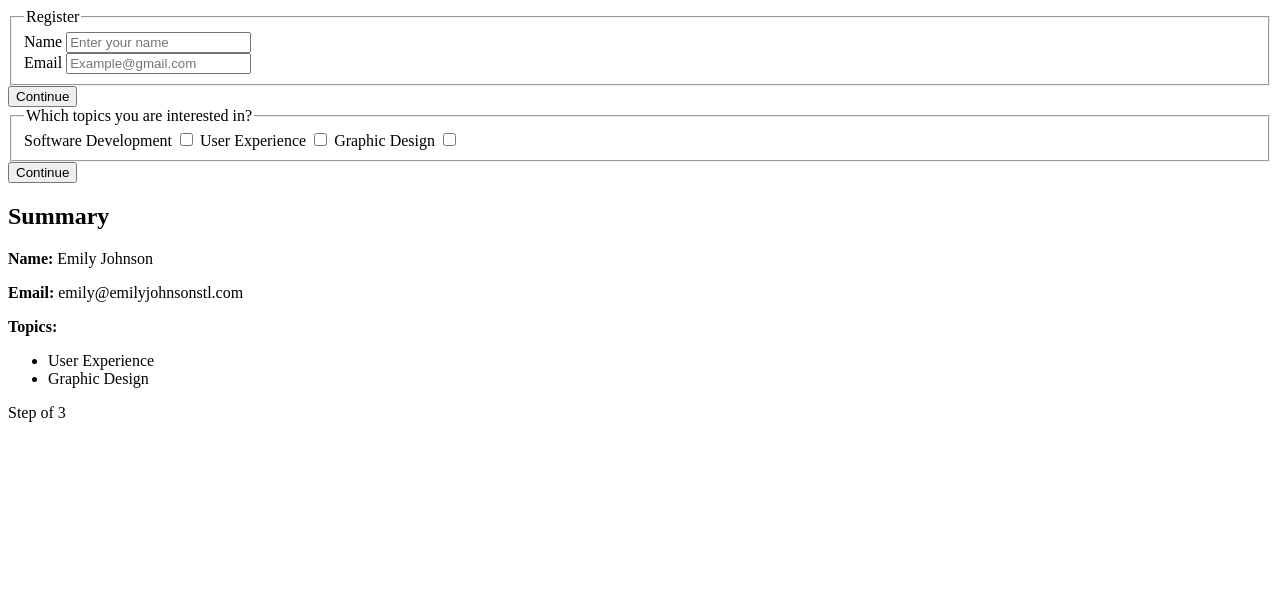
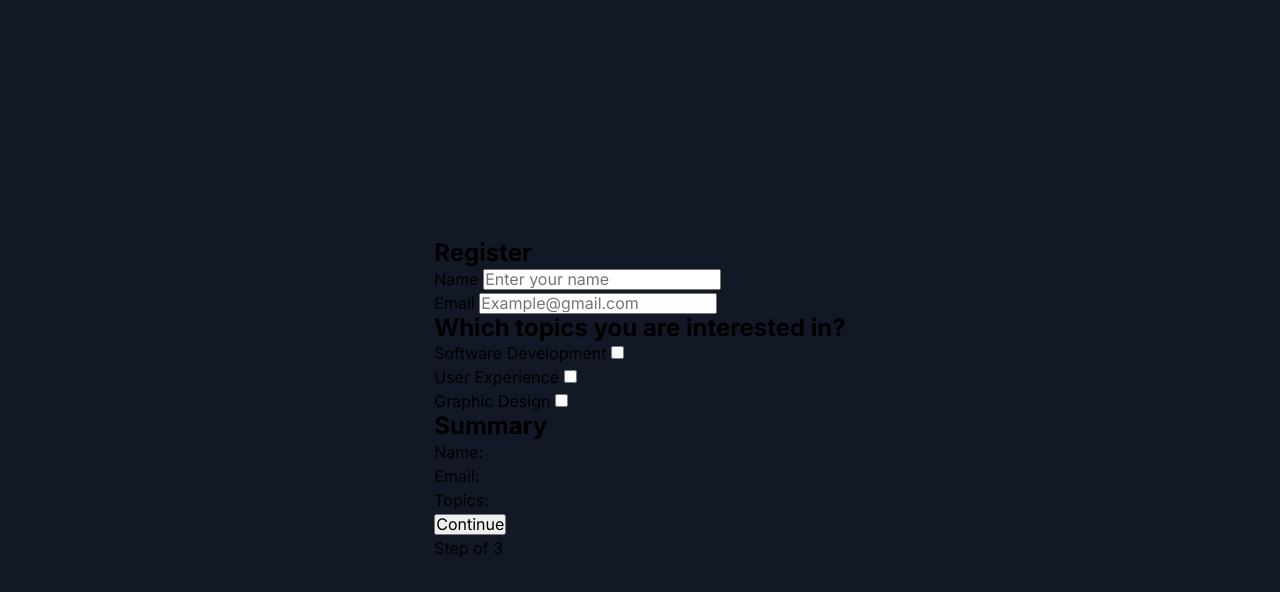
Before and after one commit to gustavo2023/multi-step-register-form, a plain HTML site: page index.html in a window 1280 px wide. Drawn offline with Linux system fonts and the light colour scheme.

Commit message:
Update HTML structure

```diff
--- a/index.html
+++ b/index.html
@@ -14,16 +14,23 @@
     <title>Multi-step Register Form | devChallenges.io</title>
 
     <link rel="stylesheet" href="styles.css" />
+
+    <link rel="preconnect" href="https://fonts.googleapis.com" />
+    <link rel="preconnect" href="https://fonts.gstatic.com" crossorigin />
+    <link
+      href="https://fonts.googleapis.com/css2?family=Inter:ital,opsz,wght@0,14..32,100..900;1,14..32,100..900&display=swap"
+      rel="stylesheet"
+    />
+
     <script defer src="script.js"></script>
   </head>
   <body>
     <main>
-      <div class="form-steps-container">
-        <div class="step one">
       <form action="">
-            <fieldset>
-              <legend>Register</legend>
-              <div class="form-group">
+        <div class="step-one">
+          <h2>Register</h2>
+          <div class="inputs-container">
+            <div class="input-group">
               <label for="name">Name</label>
               <input
                 type="text"
@@ -33,7 +40,7 @@
                 required
               />
             </div>
-              <div class="form-group">
+            <div class="input-group">
               <label for="email">Email</label>
               <input
                 type="email"
@@ -43,68 +50,61 @@
                 required
               />
             </div>
-            </fieldset>
-            <button class="continue-btn" type="button">Continue</button>
-          </form>
           </div>
-        <div class="step two">
-          <form action="">
-            <fieldset>
-              <legend>Which topics you are interested in?</legend>
-              <div class="form-group">
+        </div>
+        <div class="step-two">
+          <h2>Which topics you are interested in?</h2>
+          <div class="topics-container">
+            <div class="topic-box">
               <label for="software-development">Software Development</label>
               <input
                 type="checkbox"
                 id="software-development"
                 name="software-development"
               />
+            </div>
+            <div class="topic-box">
               <label for="user-experience">User Experience</label>
               <input
                 type="checkbox"
                 id="user-experience"
                 name="user-experience"
               />
-                <label for="graphic-design">Graphic Design</label>
+            </div>
+            <div class="topic-box">
+              <label for="graphic-desing">Graphic Design</label>
               <input
                 type="checkbox"
-                  id="graphic-design"
-                  name="graphic-design"
+                id="graphic-desing"
+                name="graphic-desing"
               />
-              </div>
-            </fieldset>
-            <button class="continue-btn" type="button">Continue</button>
-          </form>
-        </div>
-        <div class="step three">
-          <div class="summary-container">
-            <h2>Summary</h2>
-            <div class="summary">
-              <p>
-                <strong>Name:</strong>
-                <span id="summary-name">Emily Johnson</span>
-              </p>
-              <p>
-                <strong>Email:</strong>
-                <span id="summary-email">emily@emilyjohnsonstl.com</span>
-              </p>
-              <p>
-                <strong>Topics:</strong>
-              </p>
-              <ul>
-                <li id="summary-topic">User Experience</li>
-                <li id="summary-topic">Graphic Design</li>
-              </ul>
             </div>
           </div>
         </div>
+        <div class="step-three">
+          <h2>Summary</h2>
+          <div class="user-info">
+            <p class="user-name">Name: <span id="user-name"></span></p>
+            <p class="user-email">Email: <span id="user-email"></span></p>
           </div>
-      <div class="current-step-container">
+          <div class="user-topics">
+            <p>Topics:</p>
+            <ul class="user-topic-list"></ul>
+          </div>
+        </div>
+        <div class="button-container">
+          <button type="button" class="continue-btn">Continue</button>
+        </div>
+      </form>
+      <div class="steps-container">
+        <div class="steps-text">
           <p>Step <span id="current-step"></span> of 3</p>
+        </div>
+      </div>
       <div class="steps-circles">
-          <div class="step-circle one"></div>
-          <div class="step-circle two"></div>
-          <div class="step-circle three"></div>
-        </div>
+        <div class="step" id="step-one"></div>
+        <div class="step" id="step-two"></div>
+        <div class="step" id="step-three"></div>
       </div>
     </main>
   </body>
--- a/styles.css
+++ b/styles.css
@@ -0,0 +1,116 @@
+/* Start CSS Reset */
+
+*,
+*::before,
+*::after {
+  box-sizing: border-box;
+  margin: 0;
+  padding: 0;
+}
+
+html {
+  box-sizing: inherit;
+  height: 100%;
+  scroll-behavior: smooth;
+}
+
+html {
+  text-size-adjust: none;
+}
+
+body,
+h1,
+h2,
+h3,
+h4,
+p,
+figure,
+blockquote,
+dl,
+dd {
+  margin-block-end: 0;
+}
+
+ul[role="list"],
+ol[role="list"] {
+  list-style: none;
+}
+
+body {
+  min-height: 100vh;
+  height: 100%;
+  line-height: 1.5;
+  -webkit-font-smoothing: antialiased;
+  -moz-osx-font-smoothing: grayscale;
+}
+
+h1,
+h2,
+h3,
+h4,
+button,
+input,
+label {
+  line-height: 1.1;
+}
+
+h1,
+h2,
+h3,
+h4 {
+  text-wrap: balance;
+}
+
+img,
+picture {
+  max-width: 100%;
+  display: block;
+}
+
+input,
+button,
+textarea,
+select {
+  font-family: inherit;
+  font-size: inherit;
+}
+
+textarea:not([rows]) {
+  min-height: 10em;
+}
+
+:target {
+  scroll-margin-block: 5ex;
+}
+
+/* End CSS Reset */
+
+/* Start Global Styles */
+
+:root {
+  /* Colors */
+  --dark-purple: #5425af;
+  --light-purple: #845eee;
+  --dark-blue: #121826;
+  --dark-gray-one: #212936;
+  --dark-gray-two: #394150;
+  --medium-gray: #4d5562;
+  --light-gray-one: #a1a1a9;
+  --light-gray-two: #845eee4d;
+  --light-gray-three: #e5e7eb;
+
+  /* Typography */
+  --heading-size: 1.25rem;
+  --tab-text-size: 0.875rem;
+  --body-text-size: 1rem;
+  --small-text-size: 0.75rem;
+}
+
+body {
+  background-color: var(--dark-blue);
+  font-family: "Inter", sans-serif;
+  display: flex;
+  flex-direction: column;
+  justify-content: center;
+  align-items: center;
+}
```
Lines whose indentation alone changed are shown as unchanged.
